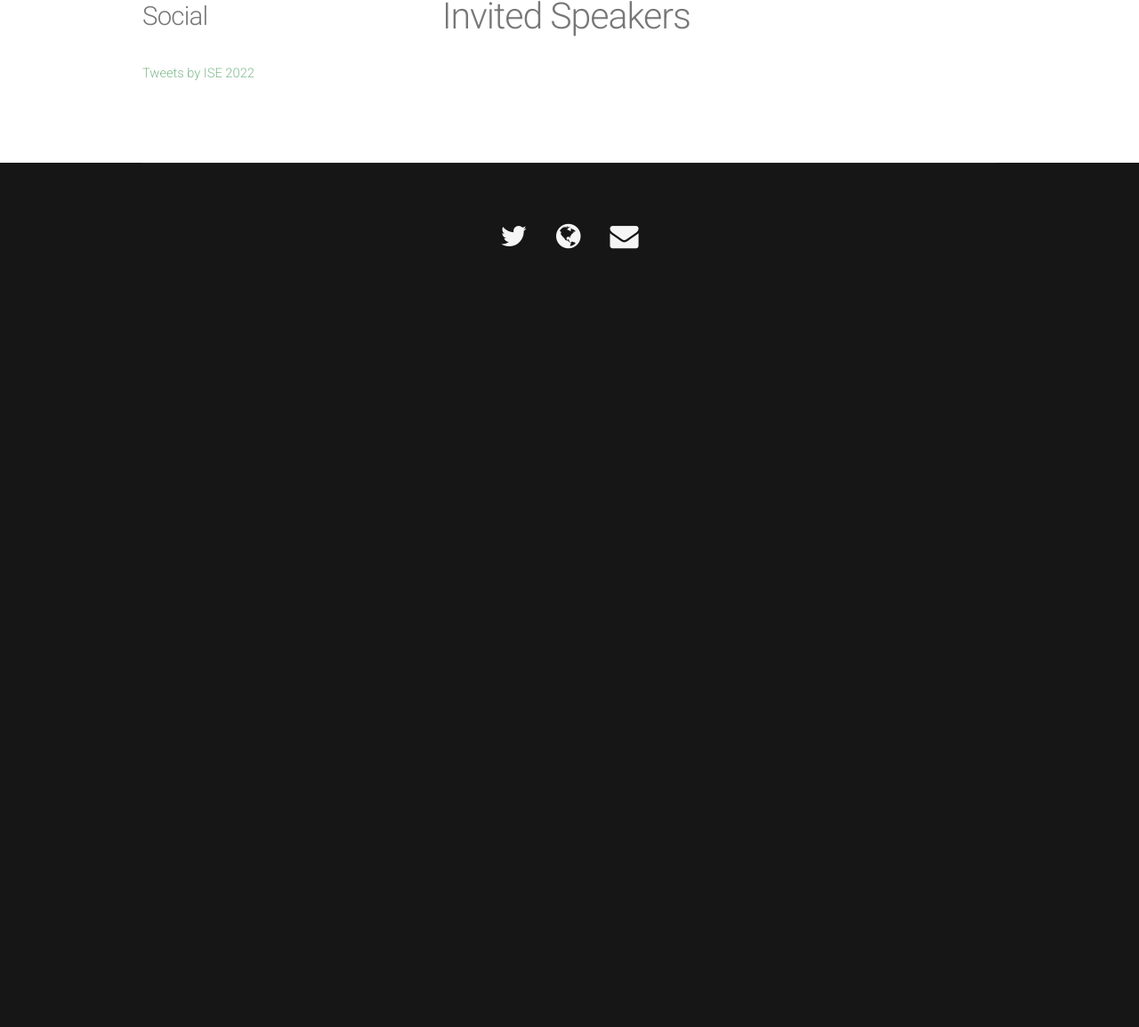
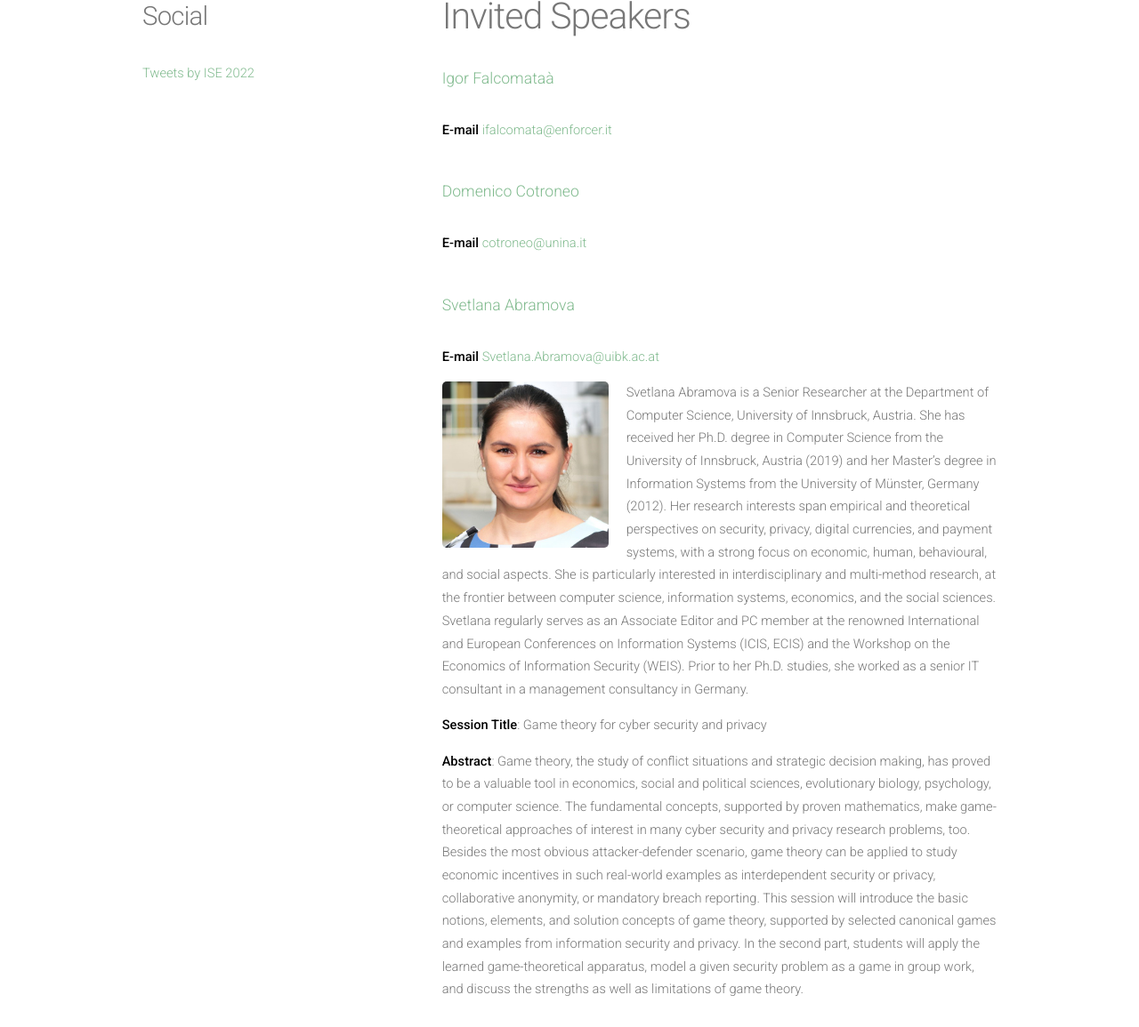
Before and after one commit to seschool-series/2022, a plain HTML site: page speakers.html in a window 1280 px wide. Shown: the part 477-1632 px from the top of the page at 89% size. Before the commit the page ends 822 px from the top, so only its background shows below. Drawn offline with nearby package versions, Linux system fonts and the light colour scheme.

Commit message:
Update program and speakers page

```diff
--- a/speakers.html
+++ b/speakers.html
@@ -105,36 +105,67 @@
                         </p> -->
                     </section>
 
-                    <!-- <section>
+                    <section id="igor">
                         <header>
-                            <span class="byline" id="motivation"><a name="robles">Gregorio Robles</a></span>
+                            <span class="byline" id="motivation"><a href="#igor">Igor Falcomataà </a></span>
                         </header>
                         <p>
-                            <img src="images/speakers/gregorio.robles.lisboa.jpg" alt="Gregorio Robles" style="width:30%;float:left;margin: 0px 20px 0px 0px;border-radius: 5px 5px 5px 5px;"> Gregorio Robles is a full professor at the Grupo de Sistemas
-                            y Comunicaciones (GSyC) at the Universidad Rey Juan Carlos (URJC). He earned his PhD in 2006 on Empirical Software Engineering Research on Free/Open Source Software. His research interests are software analytics of open source
-                            software systems with a primary focus on mining software repositories, socio-technical issues such as community metrics, software evolution, and development effort estimation. His other primary research interest is computational
-                            thinking where he investigates the effect of using coding as a way to help students learn beyond coding. In 2012, his research group founded the spin-off company Bitergia that works in software analytics with clients like the
-                            Linux Foundation, the OpenStack Foundation, Red Hat, Paypal, Intel or Mozilla.
+                            <strong>E-mail</strong> <a href="mailto:ifalcomata@enforcer.it">ifalcomata@enforcer.it</a>
                         </p>
                         <p>
-                            <a href="http://gsyc.urjc.es/~grex">More info</a>
+                            <!-- <img src="images/speakers/igor.jpg" alt="Igor Falcomataà" style="width:30%;float:left;margin: 0px 20px 0px 0px;border-radius: 5px 5px 5px 5px;"> -->
                         </p>
                         <p>
-                            <strong>GrimoireLab: toolset for global software development analytics </strong>
+                            <!-- <strong>Session Title</strong>: -->
                         </p>
                         <p>
-                            <strong>Abstract</strong>: Today, and more in these COVID 19 times, software is developed by global software distributed teams with the help of many supporting systems which provide help for source code management, code review,
-                            issue tracking, synchronous or asynchronous interpersonal communication, continuous integration, and many other tasks. Many of these systems store a wealth of data about how software is being developed, allowing for detailed
-                            studies and exploration tools that could be used to better understand global software development.
+                            <!-- <strong>Abstract</strong>: -->
+                    </section>
+
+                    <section id="domenico">
+                        <header>
+                            <span class="byline" id="motivation"><a href="#domenico">Domenico Cotroneo </a></span>
+                        </header>
+                        <p>
+                            <strong>E-mail</strong> <a href="mailto:cotroneo@unina.it">cotroneo@unina.it</a>
                         </p>
                         <p>
-                            GrimoireLab is a toolset designed to help in the retrieval, analysis and visualization of such data. It has components for gathering data from about 30 different software development supporting systems, and then enriching and analyzing, and for visualizing
-                            it, including modules for identity management. GrimoireLab is mainly written in Python, available for use as <a href="https://pypi.org/project/grimoirelab/">Python packages</a> or with docker-compose.
-                            There is also some documentation: a paper, a tutorial, and detailed instructions in each of the source code repositories. To have a glimpse of the kind of analysis and visualizations that GrimoireLab provides out of the box,
-                            check the CHAOSS GrimoireLab dashboard (GrimoireLab is a CHAOSS project). A simplified version of the data in any collection of GitHub and GitLab repositories can also be obtained via Cauldron.io, which is powered by GrimorieLab.
+                            <!-- <img src="images/speakers/domenico.jpg" alt="Domenico Cotroneo" style="width:30%;float:left;margin: 0px 20px 0px 0px;border-radius: 5px 5px 5px 5px;"> -->
+                        </p>
+                        <p>
+                            <!-- <strong>Session Title</strong>: -->
+                        </p>
+                        <p>
+                            <!-- <strong>Abstract</strong>: -->
+                    </section>
+
+                    <section id="svetlana">
+                        <header>
+                            <span class="byline" id="motivation"><a href="#svetlana">Svetlana Abramova </a></span>
+                        </header>
+                        <p>
+                            <strong>E-mail</strong> <a href="mailto:Svetlana.Abramova@uibk.ac.at">Svetlana.Abramova@uibk.ac.at</a>
+                        </p>
+                        <p>
+                            <img src="images/speakers/svetlana.jpg" alt="Svetlana Abramova" style="width:30%;float:left;margin: 0px 20px 0px 0px;border-radius: 5px 5px 5px 5px;"> Svetlana Abramova is a Senior Researcher at the Department of Computer Science,
+                            University of Innsbruck, Austria. She has received her Ph.D. degree in Computer Science from the University of Innsbruck, Austria (2019) and her Master’s degree in Information Systems from the University of Münster, Germany
+                            (2012). Her research interests span empirical and theoretical perspectives on security, privacy, digital currencies, and payment systems, with a strong focus on economic, human, behavioural, and social aspects. She is particularly
+                            interested in interdisciplinary and multi-method research, at the frontier between computer science, information systems, economics, and the social sciences. Svetlana regularly serves as an Associate Editor and PC member at
+                            the renowned International and European Conferences on Information Systems (ICIS, ECIS) and the Workshop on the Economics of Information Security (WEIS). Prior to her Ph.D. studies, she worked as a senior IT consultant in a
+                            management consultancy in Germany.
+                        </p>
+                        <p>
+                            <strong>Session Title</strong>: Game theory for cyber security and privacy
+                        </p>
+                        <p>
+                            <strong>Abstract</strong>: Game theory, the study of conflict situations and strategic decision making, has proved to be a valuable tool in economics, social and political sciences, evolutionary biology, psychology, or computer
+                            science. The fundamental concepts, supported by proven mathematics, make game-theoretical approaches of interest in many cyber security and privacy research problems, too. Besides the most obvious attacker-defender scenario,
+                            game theory can be applied to study economic incentives in such real-world examples as interdependent security or privacy, collaborative anonymity, or mandatory breach reporting. This session will introduce the basic notions,
+                            elements, and solution concepts of game theory, supported by selected canonical games and examples from information security and privacy. In the second part, students will apply the learned game-theoretical apparatus, model
+                            a given security problem as a game in group work, and discuss the strengths as well as limitations of game theory.
                         </p>
                     </section>
-                    <section>
+                    <!-- <section>
                         <header>
                             <span class="byline" id="motivation"><a name="beecham">Sarah Beecham</a></span>
                         </header>
```
Also changed, not shown: program.html (+2 -2 lines), images/speakers/svetlana.jpg (added).
